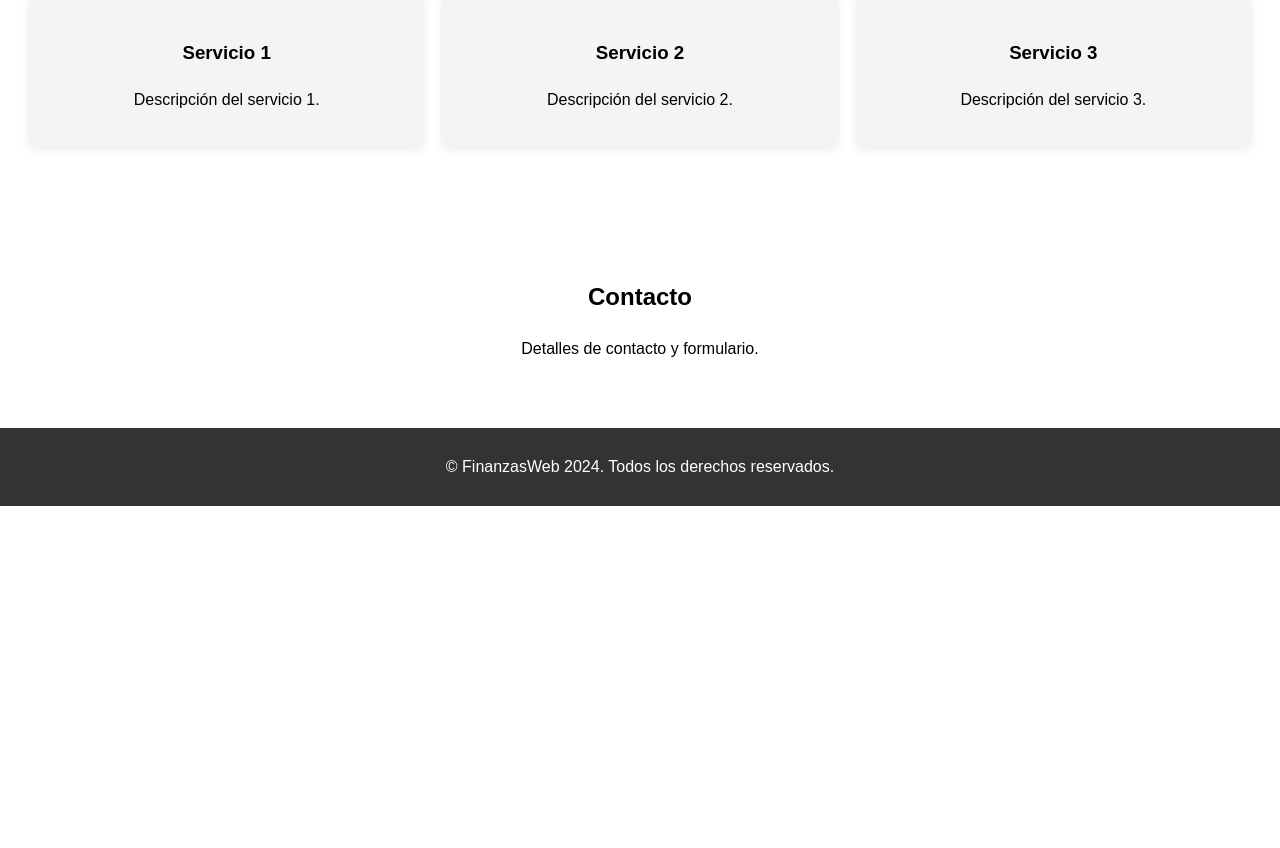
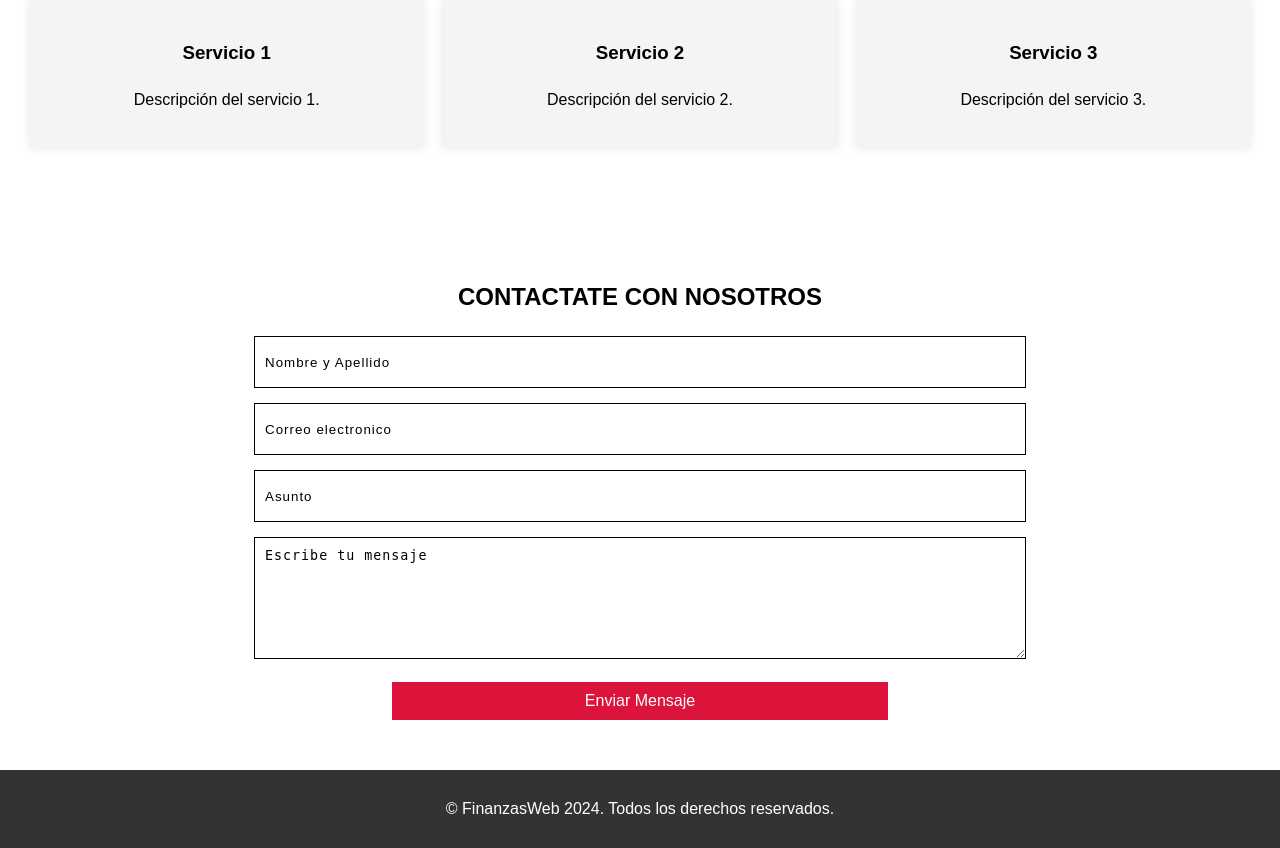
Before and after one commit to fco-vasquez/FinanzasWeb-IngeneriaSoftware, a Django app: page / in a window 1280 px wide. Shown: the part 2925-3773 px from the top of the page. Before the commit the page ends 3431 px from the top, so only its background shows below. Run offline with Django 5.2, Linux system fonts and the light colour scheme.

Commit message:
Formulario de Contacto

```diff
--- /dev/null
+++ b/static/css/contact.css
@@ -0,0 +1,57 @@
+form{
+    display: flex;
+    flex-direction: column;
+    text-align: center;
+    align-items: center;
+    gap: 15px;
+    width: 100%;
+}
+
+.input-box{
+    position: relative;
+}
+
+.input-box > input{
+    width: 750px;
+    height: 50px;
+    padding: 0 10px;
+    outline: none;
+    background: rgba(255 255 255 / .1);
+    border: 1px solid;
+    letter-spacing: 1px;
+    transition: 3s;
+    color: #000000;
+}
+
+.input-box > input::placeholder,
+.input-box > textarea::placeholder {
+    color:#000000;
+}
+
+.input-box > textarea{
+    width: 750px;
+    height: 100px;
+    background: rgba(255 255 255 / .1);
+    border: 1px solid;
+    letter-spacing: 1px;
+    transition: 3s;
+    color: #000;
+    padding: 10px;
+}
+
+form > button {
+    width: 40%;
+    padding: 10px;
+    outline: none;
+    background: crimson;
+    color:#fff;
+    border:none;
+    transition: .1s;
+    cursor: pointer;
+    font-size: 1rem;
+}
+
+form > button:hover,
+.links > a:hover {
+    background: rgb(172, 16, 47);
+}
--- a/templates/web/index.html
+++ b/templates/web/index.html
@@ -7,6 +7,7 @@
     <title>Página Principal</title>
     <link rel="stylesheet" href="{% static 'css/home.css' %}">
     <link rel="stylesheet" href="{% static 'css/nav.css' %}">
+    <link rel="stylesheet" href="{% static 'css/contact.css' %}">
 
 </head>
 <body>
@@ -135,12 +136,31 @@
         </div>
     </section>
 
-    <section id="contact">
-        <h2>Contacto</h2>
+    <section id="contact" class="contact">
+        <h2>CONTACTATE CON NOSOTROS</h2>
         {% if user.username %}
         <p>DETALLES SI EL USUARIO ESTA LOGEADO.</p>
         {% else %}
-        <p>Detalles de contacto y formulario.</p>
+        <form>
+            <div class="input-box">
+                <input type="text" required
+                placeholder="Nombre y Apellido">
+            </div>
+            <div class="input-box">
+                <input type="email" required
+                placeholder="Correo electronico">
+            </div>
+            <div class="input-box">
+                <input type="text" required
+                placeholder="Asunto">
+            </div>
+            <div class="input-box">
+                <textarea cols="30" rows="10"
+                placeholder="Escribe tu mensaje"></textarea>
+            </div>
+            <button type="submit">Enviar Mensaje</button>
+        </form>
+
         {% endif %}
     </section>
 
```
